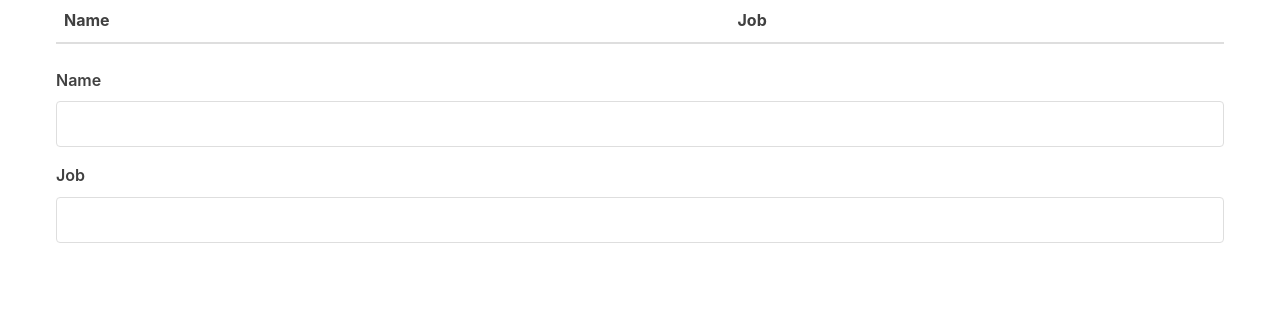
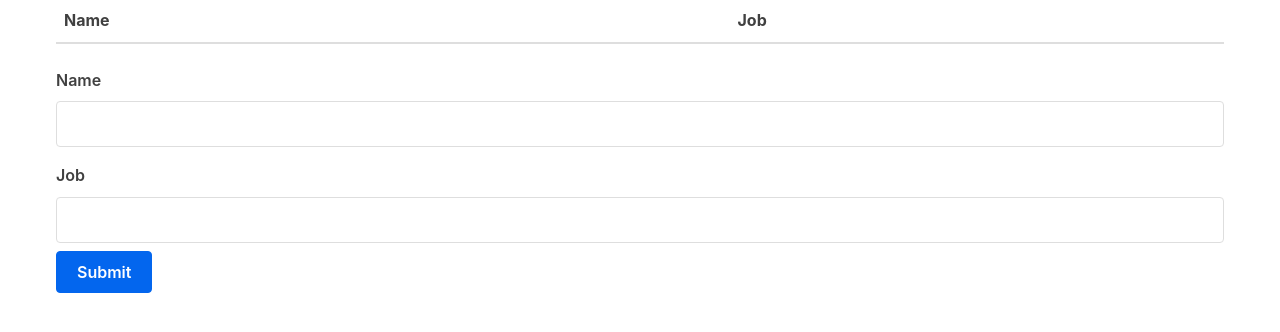
Before and after one commit to ShainaBagri/CSC307_ReactFirstAppP2, a React (Create React App) app: page / in a window 1280 px wide. Shown: the top 332 px of the page. Built offline with nearby package versions, Linux system fonts and the light colour scheme.

Commit message:
Add submit functionality for Form

```diff
--- a/src/App.js
+++ b/src/App.js
@@ -17,13 +17,17 @@ class App extends Component {
         })
     }
 
+    handleSubmit = character => {
+        this.setState({ characters: [...this.state.characters, character] })
+    }
+
     render() {
         const { characters } = this.state
 
         return (
             <div className="container">
                 <Table characterData={characters} removeCharacter={this.removeCharacter} />
-                <Form />
+                <Form handleSubmit={this.handleSubmit} />
             </div>
         )
     }
--- a/src/Form.js
+++ b/src/Form.js
@@ -14,6 +14,11 @@ class Form extends Component {
         this.setState({
             [name]: value
         })
+    }
+
+    submitForm = () => {
+        this.props.handleSubmit(this.state)
+        this.setState(this.initialState)
     }
 
     render() {
@@ -35,6 +40,10 @@ class Form extends Component {
                     id="job"
                     value={job}
                     onChange={this.handleChange} />
+                <input
+                    type="button"
+                    value="Submit"
+                    onClick={this.submitForm} />
             </form>
         );
     }
```
Also changed, not shown: 1 other file (tests, documents, lock files or other folders).
